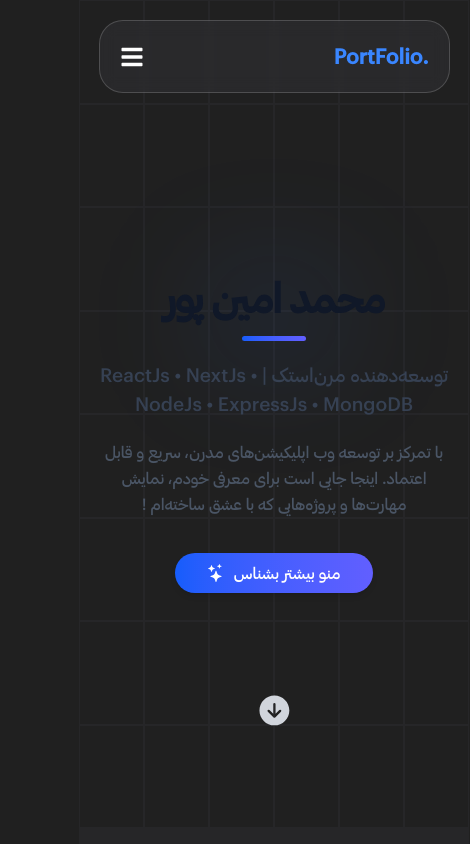
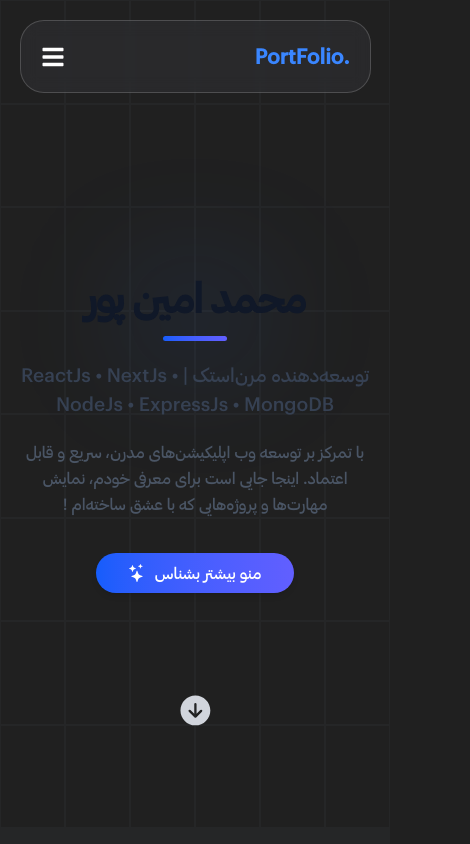
Before and after one commit to MohamadAminPour/portfolio, a Next.js app: page / in a window 390 px wide. Shown: the top 844 px of the page, 470 px wide, since content can reach past the window. Built offline with nearby package versions, Linux system fonts and the light colour scheme.

Commit message:
add some change

```diff
--- a/src/app/page.tsx
+++ b/src/app/page.tsx
@@ -93,7 +93,7 @@ export default function Home() {
     });
   }, []);
   return (
-    <div className="relative h-screen ">
+    <div className="relative h-screen overflow-x-hidden">
       {/* Grid background */}
       <div className="absolute inset-0 grid grid-cols-6 md:grid-cols-12 grid-rows-8 opacity-20">
         {Array.from({ length: 96 }).map((_, i) => (
@@ -300,7 +300,7 @@ export default function Home() {
 
       {/* Projects */}
       <div
-        className="flex items-center justify-center flex-col text-center pt-10 md:pt-[10rem]"
+        className="flex items-center justify-center flex-col text-center pt-10 md:pt-[10rem] pb-10"
         id="projects"
       >
         <h2 className="text-2xl md:text-3xl font-bold">پروژه های من</h2>
@@ -327,7 +327,7 @@ export default function Home() {
         </p>
 
 
-        <ul className="grid grid-cols-2 sm:grid-cols-2 md:grid-cols-3 lg:grid-cols-4 gap-2 *:relative *:flex *:items-center *:justify-center *:flex-col *:border-1 *:border-zinc-100/20 *:px-3 *:rounded-xl *:size-[12rem] sm:*:w-[15rem] sm:*:h-[14rem] *:bg-darkM mt-5">
+        <ul className="grid grid-cols-2 sm:grid-cols-2 md:grid-cols-3 lg:grid-cols-4 gap-2 *:relative *:flex *:items-center *:justify-center *:flex-col *:border-1 *:border-zinc-100/20 *:p-3 *:rounded-xl *:size-[11rem] sm:*:w-[15rem] sm:*:h-[14rem] *:bg-darkM mt-5">
           {socials.map((item) => (
             <li key={item.id}>
               {item.icon}
```
